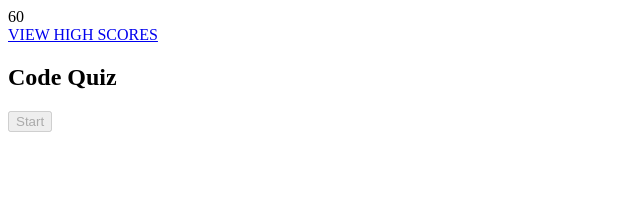
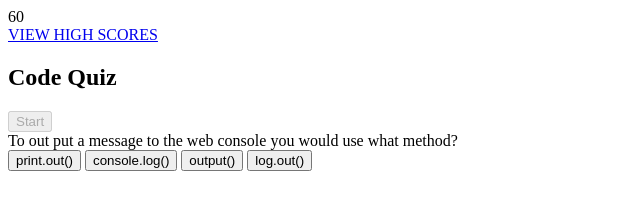
Before and after one commit to holdenmg/code-quiz, a plain HTML site: page index.html in a window 1280 px wide. Both pictures are taken after a click on the button "Start". Shown: the whole page, without its empty margins (0-640 px from the left). Drawn offline with Linux system fonts and the light colour scheme.

Commit message:
Broke up answers and questions into two different arrays. made buttoons for answers and updated getQuestion function to display question and answers in quiz question section

```diff
--- a/index.html
+++ b/index.html
@@ -8,7 +8,7 @@
   </head>
   <body>
     <header>
-        <div class=  "timer">
+        <div class="timer">
             <div class="timer-count">60</div>
           </div>
       <a href="highscores.html">VIEW HIGH SCORES</a>
@@ -19,6 +19,13 @@
         <button class="start-button">Start</button>
         <div class="card quiz-question">
         </div>
+        <div class="card quiz-answers">
+          <button class ="a1"></button>
+          <button class ="a2"></button>
+          <button class ="a3"></button>
+          <button class ="a4"></button>
+        </div>
+
       </section>
     </main>
     <script src="./scripts/questions.js"></script>
--- a/scripts/logic.js
+++ b/scripts/logic.js
@@ -3,6 +3,7 @@ var timerElement = document.querySelector(".timer-count");
 var startButton = document.querySelector(".start-button");
 var timer;
 var timerCount;
+i = 0
 
  //write response and time remaining value to highscortes
 function startQuiz(){
@@ -31,18 +32,26 @@ function startTimer() {
 }
 function getQuestion(){
     //pull next question from questions array and then check if user choice is correct
+    document.querySelector(".quiz-question").innerHTML = questions[i].question
+    document.querySelector(".a1").innerHTML = answers[i].a1
+    document.querySelector(".a2").innerHTML = answers[i].a2
+    document.querySelector(".a3").innerHTML = answers[i].a3
+    document.querySelector(".a4").innerHTML = answers[i].a4
+
   checkCorrect()
 }
 
 
 function checkCorrect(){
     // if choice matches correct answer display correct then call next question
-    if (question1.correctAnswer === userChoice) {
+    if (answers[i] === userChoice) {
       quizQuestion.textContent = "CORRECT!"
+      i++;
       getQuestion()
     }
     else {
       wrong()
+      i++;
       getQuestion()
     }
 }
--- a/scripts/questions.js
+++ b/scripts/questions.js
@@ -9,30 +9,40 @@
 
 var question1 = {
     question: "To out put a message to the web console you would use what method? " ,
+
+};
+var answers1 = {
     a1:"print.out()",
     a2:"console.log()",
     a3:"output()",
     a4:"log.out()",
-    correctAnswer: this.a2
-};
-
+    correctAnswer : this.a2
+}
 
 var question2 = {
     question: "Which of these is not a data type in javaScript? " ,
+
+};
+
+var answers2 = {
     a1:"boolean",
     a2:"number",
     a3:"string",
     a4:"pointer",
     correctAnswer: this.a4
+}
+var question3 = {
+    question: "Which of these correctly builds a new array in javaScript?" ,
+
 };
 
-var question3 = {
-    question: "Which of these correctly builds an empty array in javaScript?" ,
+var answers3 = {
     a1:"newArray=()",
     a2:"newArray={}",
     a3:"newArray=<>",
     a4:"newArray=[]",
     correctAnswer: this.a4
-};
+}
 
 var questions = [question1, question2, question3];
+var answers = [answers1, answers2, answers3];
```
